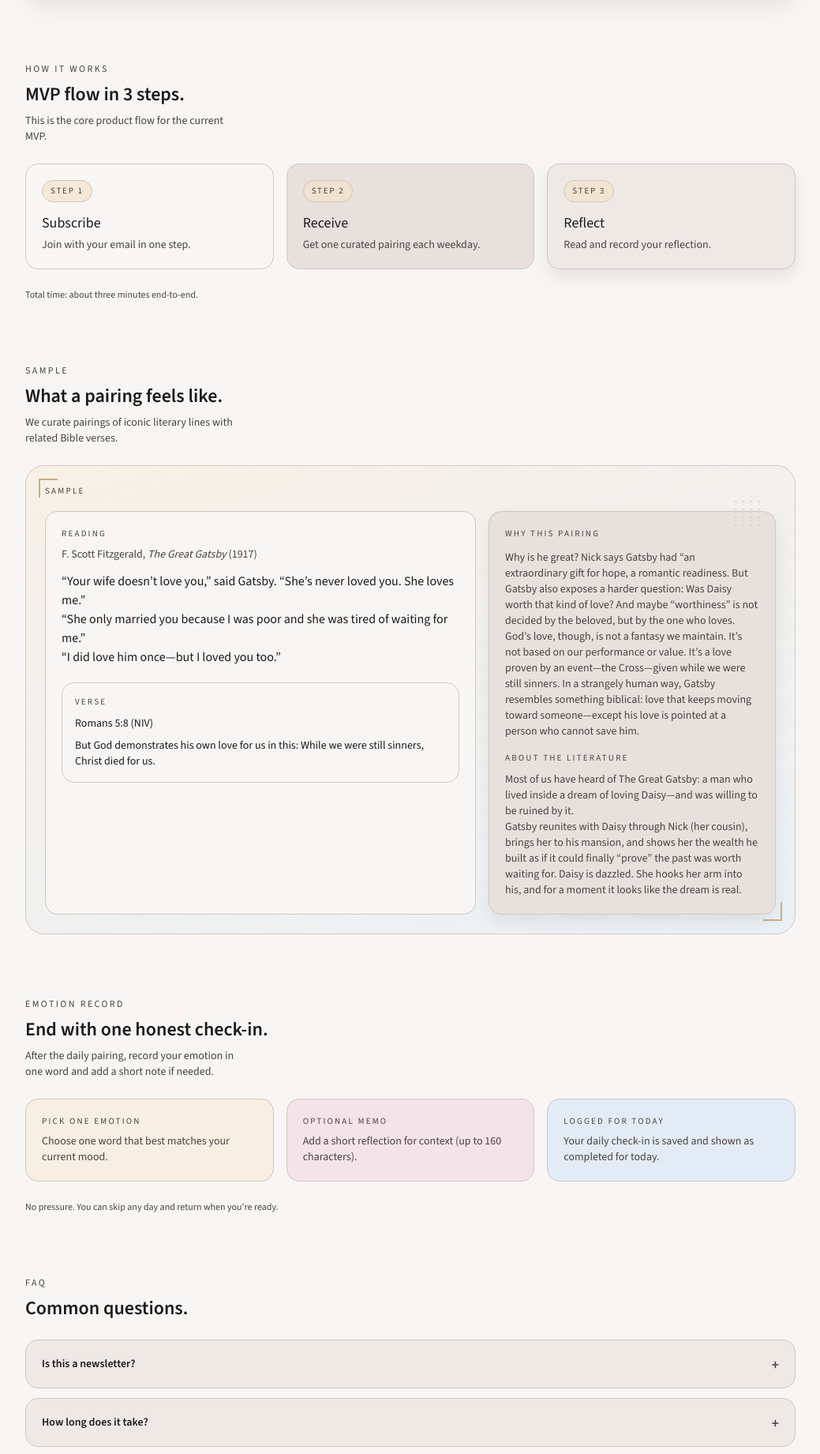
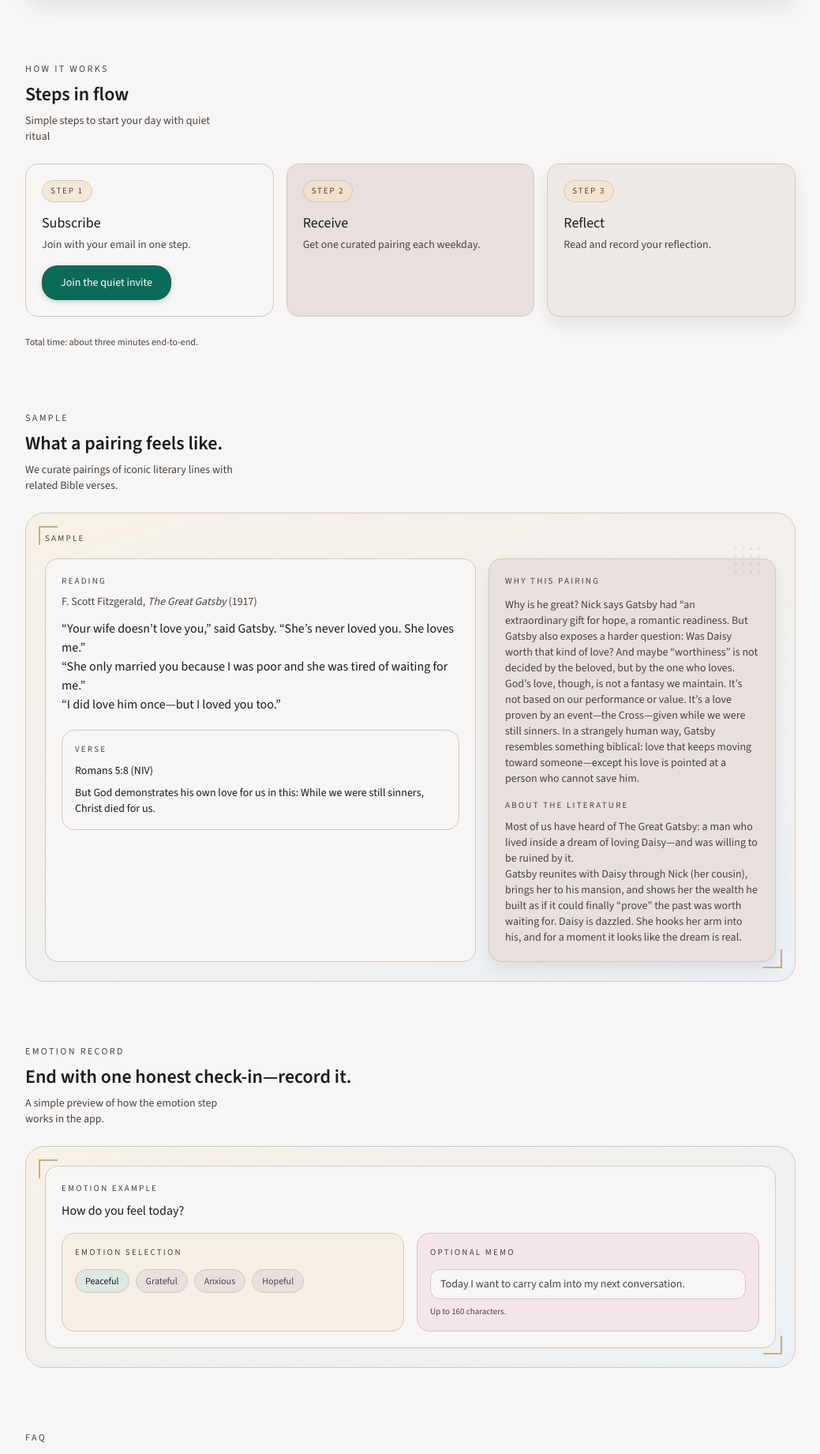
Before and after one commit to joanna911013/quiet-curation-web, a Next.js app: page /landing in a window 1280 px wide. Shown: the part 1814-3655 px from the top of the page at 79% size, without its empty margins (120-1159 px from the left). Built offline with nearby package versions, Linux system fonts and the light colour scheme.

Commit message:
feat: refine landing how-it-works and emotion preview

```diff
--- a/app/(marketing)/landing/page.tsx
+++ b/app/(marketing)/landing/page.tsx
@@ -148,21 +148,25 @@ export default function LandingPage() {
                   minute: "01",
                   title: "Quiet",
                   body: "Start your day with a few moments to quiet your spirit.",
+                  color: "rgba(244,224,232,0.9)",
                 },
                 {
                   minute: "02",
                   title: "Read",
                   body: "Read one short literature X verse pairing.",
+                  color: "rgba(226,236,247,0.9)",
                 },
                 {
                   minute: "03",
                   title: "Reflection",
                   body: "Record your emotion and thoughts.",
+                  color: "rgba(218,232,225,0.78)",
                 },
               ].map((item) => (
                 <div
                   key={item.minute}
-                  className="rounded-2xl border border-[color:var(--md-sys-color-outline)] bg-[var(--md-sys-color-surface-container-high)] p-4"
+                  className="rounded-2xl border border-[color:var(--md-sys-color-outline)] p-4"
+                  style={{ backgroundColor: item.color }}
                 >
                   <p className="text-[11px] uppercase tracking-[0.2em] text-[var(--md-sys-color-on-surface-variant)]">
                     Minute {item.minute}
@@ -184,9 +188,9 @@ export default function LandingPage() {
             <p className="text-xs uppercase tracking-[0.2em] text-[var(--md-sys-color-on-surface-variant)]">
               How it works
             </p>
-            <h2 className="text-2xl font-semibold">MVP flow in 3 steps.</h2>
+            <h2 className="text-2xl font-semibold">Steps in flow</h2>
             <p className="text-sm text-[var(--md-sys-color-on-surface-variant)] max-w-[38ch]">
-              This is the core product flow for the current MVP.
+              Simple steps to start your day with quiet ritual
             </p>
           </div>
           <div className="grid gap-4 md:grid-cols-3">
@@ -229,6 +233,16 @@ export default function LandingPage() {
                 <p className="mt-1 text-sm text-[var(--md-sys-color-on-surface-variant)]">
                   {item.text}
                 </p>
+                {item.minute === "Step 1" ? (
+                  <div className="mt-4">
+                    <MarketingCtaLink
+                      href="/subscribe"
+                      event="lp_cta_subscribe_click"
+                    >
+                      Join the quiet invite
+                    </MarketingCtaLink>
+                  </div>
+                ) : null}
               </div>
             ))}
           </div>
@@ -301,45 +315,55 @@ export default function LandingPage() {
             <p className="text-xs uppercase tracking-[0.2em] text-[var(--md-sys-color-on-surface-variant)]">
               Emotion record
             </p>
-            <h2 className="text-2xl font-semibold">End with one honest check-in.</h2>
+            <h2 className="text-2xl font-semibold">End with one honest check-in—record it.</h2>
             <p className="text-sm text-[var(--md-sys-color-on-surface-variant)] max-w-[38ch]">
-              After the daily pairing, record your emotion in one word and add a short note if needed.
+              A simple preview of how the emotion step works in the app.
             </p>
           </div>
-          <div className="grid gap-4 md:grid-cols-3">
-            {[
-              {
-                title: "Pick one emotion",
-                text: "Choose one word that best matches your current mood.",
-                tone: "bg-[rgba(247,238,224,0.88)]",
-              },
-              {
-                title: "Optional memo",
-                text: "Add a short reflection for context (up to 160 characters).",
-                tone: "bg-[rgba(244,224,232,0.86)]",
-              },
-              {
-                title: "Logged for today",
-                text: "Your daily check-in is saved and shown as completed for today.",
-                tone: "bg-[rgba(226,236,247,0.9)]",
-              },
-            ].map((item) => (
-              <div
-                key={item.title}
-                className={`rounded-2xl border border-[color:var(--md-sys-color-outline)] p-5 text-sm text-[var(--md-sys-color-on-surface-variant)] ${item.tone}`}
-              >
-                <p className="text-[11px] uppercase tracking-[0.2em] text-[var(--md-sys-color-on-surface-variant)]">
-                  {item.title}
-                </p>
-                <p className="mt-2">
-                  {item.text}
-                </p>
+          <div className="relative overflow-hidden rounded-3xl border border-[color:var(--md-sys-color-outline)] bg-[linear-gradient(160deg,rgba(247,238,224,0.72),rgba(226,236,247,0.6))] p-6">
+            <div className="pointer-events-none absolute left-4 top-4 h-6 w-6 border-l-2 border-t-2 border-[rgba(186,151,95,0.75)]" />
+            <div className="pointer-events-none absolute bottom-4 right-4 h-6 w-6 border-b-2 border-r-2 border-[rgba(186,151,95,0.75)]" />
+            <div className="rounded-2xl border border-[color:var(--md-sys-color-outline)] bg-[var(--md-sys-color-surface)] p-5">
+              <p className="text-[11px] uppercase tracking-[0.2em] text-[var(--md-sys-color-on-surface-variant)]">
+                Emotion example
+              </p>
+              <p className="mt-2 text-base text-[var(--md-sys-color-on-surface)]">
+                How do you feel today?
+              </p>
+              <div className="mt-4 grid gap-4 md:grid-cols-2">
+                <div className="rounded-2xl border border-[color:var(--md-sys-color-outline)] bg-[rgba(247,238,224,0.72)] p-4">
+                  <p className="text-[11px] uppercase tracking-[0.2em] text-[var(--md-sys-color-on-surface-variant)]">
+                    Emotion selection
+                  </p>
+                  <div className="mt-3 flex flex-wrap gap-2">
+                    {["Peaceful", "Grateful", "Anxious", "Hopeful"].map((emotion, index) => (
+                      <span
+                        key={emotion}
+                        className={`inline-flex min-h-[30px] items-center rounded-full border px-3 text-xs ${
+                          index === 0
+                            ? "border-[color:var(--md-sys-color-outline)] bg-[rgba(218,232,225,0.9)] text-[var(--md-sys-color-on-surface)]"
+                            : "border-[color:var(--md-sys-color-outline)] bg-[var(--md-sys-color-surface-container-high)] text-[var(--md-sys-color-on-surface-variant)]"
+                        }`}
+                      >
+                        {emotion}
+                      </span>
+                    ))}
+                  </div>
+                </div>
+                <div className="rounded-2xl border border-[color:var(--md-sys-color-outline)] bg-[rgba(244,224,232,0.78)] p-4">
+                  <p className="text-[11px] uppercase tracking-[0.2em] text-[var(--md-sys-color-on-surface-variant)]">
+                    Optional memo
+                  </p>
+                  <div className="mt-3 rounded-xl border border-[color:var(--md-sys-color-outline)] bg-[var(--md-sys-color-surface)] px-3 py-2 text-sm text-[var(--md-sys-color-on-surface-variant)]">
+                    Today I want to carry calm into my next conversation.
+                  </div>
+                  <p className="mt-2 text-[11px] text-[var(--md-sys-color-on-surface-variant)]">
+                    Up to 160 characters.
+                  </p>
+                </div>
               </div>
-            ))}
+            </div>
           </div>
-          <p className="text-xs text-[var(--md-sys-color-on-surface-variant)]">
-            No pressure. You can skip any day and return when you&apos;re ready.
-          </p>
         </section>
 
         <section id="faq" className="space-y-6">
```
